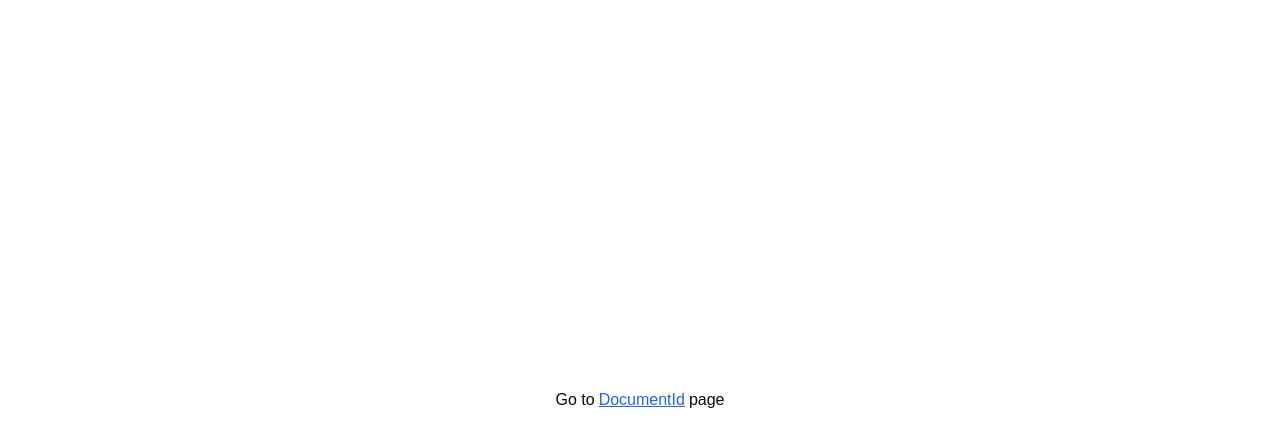
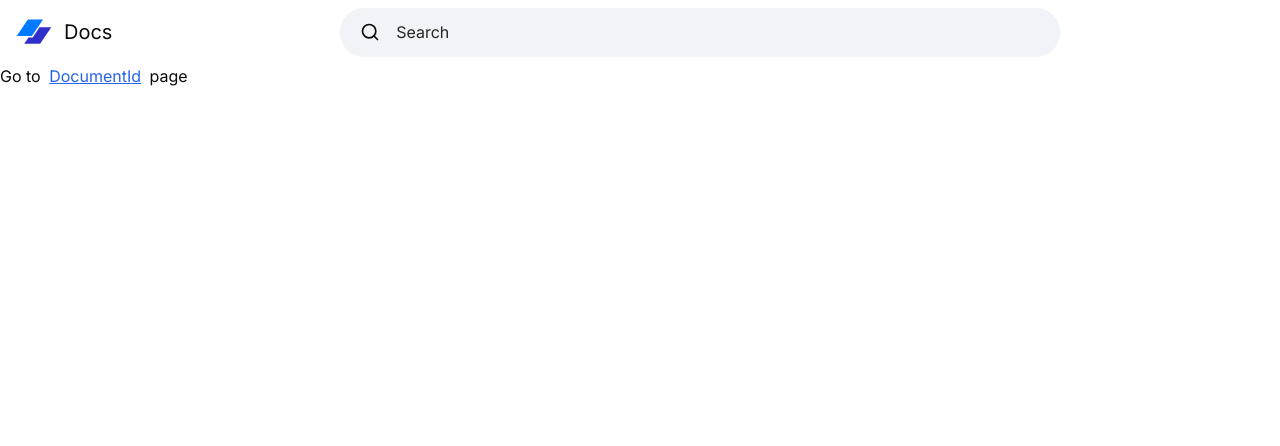
Before and after one commit to Sofiane-Bahmed/google-docs-clone, a Next.js app: page / in a window 1280 px wide. Shown: the top 446 px of the page. Built offline with nearby package versions, Linux system fonts and the light colour scheme.

Commit message:
feat(home-page-navbar): refactor folder structure and implement navbar
- Rename and reorganize folders for better clarity
- Implement home page navbar with search component

```diff
--- /dev/null
+++ b/src/app/(home)/components/navbar.tsx
@@ -0,0 +1,20 @@
+import Link from "next/link"
+import Image from "next/image"
+
+import { SearchInput } from "./search-input";
+
+export const Navbar = () => {
+
+    return (
+        <nav className="flex items-center justify-between h-full w-full ">
+            <div className="flex gap-3 items-center shrink-0 pr-6 ">
+                <Link href="/">
+                    <Image src="/logo.svg" alt="logo" height={36} width={36} />
+                </Link>
+                <h3 className="text-xl ">Docs</h3>
+            </div>
+            <SearchInput />
+            <div/>
+        </nav>
+    );
+};
--- /dev/null
+++ b/src/app/(home)/components/search-input.tsx
@@ -0,0 +1,57 @@
+"use client";
+
+import { SearchIcon, XIcon } from "lucide-react";
+import { useRef, useState } from "react";
+
+import { Button } from "@/components/ui/button";
+import { Input } from "@/components/ui/input";
+
+export const SearchInput = () => {
+    const [value, setValue] = useState("");
+
+    const inputRef = useRef<HTMLInputElement>(null);
+
+    const handleChange = (e: React.ChangeEvent<HTMLInputElement>) => {
+        setValue(e.target.value);
+    };
+
+    const handleClear = () => {
+        setValue("");
+        inputRef.current?.blur();
+    };
+
+    return (
+        <div className="flex-1 flex items-center justify-center">
+            <form
+                className="relative max-w-[720px] w-full"
+            >
+                <Input
+                    value={value}
+                    onChange={handleChange}
+                    ref={inputRef}
+                    placeholder="Search"
+                    className="md:text-base placeholder:text-neutral-800 px-14 w-full border-none focus-visible:shadow-[0_1px_1px_0_rgba(65,69,73,.3),0_1px_3px_1px_rgba(65,69,73,.15)] bg-[#F0F4F9] rounded-full h-[48px] focus-visible:ring-0 focus:bg-white"
+                />
+                <Button
+                    type="submit"
+                    variant="ghost"
+                    size="icon"
+                    className="absolute left-3 top-1/2 -translate-y-1/2 [&_svg]:size-5 rounded-full"
+                >
+                    <SearchIcon />
+                </Button>
+                {value && (
+                    <Button
+                        onClick={handleClear}
+                        type="button"
+                        variant="ghost"
+                        size="icon"
+                        className="absolute right-3 top-1/2 -translate-y-1/2 [&_svg]:size-5 rounded-full"
+                    >
+                        <XIcon />
+                    </Button>
+                )}
+            </form>
+        </div>
+    );
+};
--- a/src/app/page.tsx
+++ b/src/app/(home)/page.tsx
@@ -1,5 +1,7 @@
 import React from 'react'
 import Link from 'next/link'
+
+import { Navbar } from './components/navbar'
 
 const Home = async ({
   params,
@@ -9,8 +11,13 @@ const Home = async ({
 
   const id = (await params).documentId
   return (
-    <div className='flex justify-center items-center min-h-screen '>
+    <div className='flex flex-col min-h-screen'>
+      <div className='fixed top-0 left-0 right-0 z-10 h-16 bg-white p-4'>
+        <Navbar />
+      </div>
+      <div className='mt-16'>
         Go to <Link className='text-blue-600 underline px-1' href={`/documents/${id}`}>DocumentId</Link> page
+      </div>
     </div>
   )
 }
--- a/src/app/documents/[documentId]/Editor.tsx
+++ b/src/app/documents/[documentId]/Editor.tsx
@@ -21,7 +21,7 @@ import ImageResize from "tiptap-extension-resize-image"
 import { useEditorStore } from '@/store/use-editor-store'
 import { FontSizeExtension } from "@/extensions/font-size"
 import { lineHeightExtension } from '@/extensions/line-height'
-import { Ruler } from "./ruler/Ruler"
+import { Ruler } from "./ruler"
 
 export const Editor = () => {
   const { setEditor } = useEditorStore()
--- a/src/app/documents/[documentId]/navbar/Navbar.tsx
+++ b/src/app/documents/[documentId]/navbar/index.tsx
@@ -1,8 +1,8 @@
 import Image from "next/image"
 import Link from "next/link";
 
-import { DocumentInput } from "./Document-input";
-import { MenuBar } from "./Menu-bar";
+import { DocumentInput } from "./document-input";
+import { MenuBar } from "./menu-bar";
 
 export const Navbar = () => {
     return (
--- a/src/app/documents/[documentId]/page.tsx
+++ b/src/app/documents/[documentId]/page.tsx
@@ -1,6 +1,6 @@
-import { Editor } from "./Editor"
-import { Navbar } from "./navbar/Navbar"
-import { ToolBar } from "./tool-bar/ToolBar"
+import { Editor } from "./editor"
+import { Navbar } from "./navbar"
+import { ToolBar } from "./tool-bar"
 
 interface DocumentIdPageProps {
     params: Promise<{ documentId: string }>
--- a/src/app/documents/[documentId]/ruler/Ruler.tsx
+++ b/src/app/documents/[documentId]/ruler/index.tsx
@@ -1,7 +1,7 @@
 
 import { useRef, useState } from "react";
 
-import { Marker } from "./Marker"
+import { Marker } from "./marker"
 
 const markers = Array.from({ length: 83 }, (_, i) => i);
 
--- a/src/app/layout.tsx
+++ b/src/app/layout.tsx
@@ -1,20 +1,13 @@
 import type { Metadata } from "next";
-import localFont from "next/font/local";
+import { Inter } from "next/font/google"
 import "./globals.css";
 
-const geistSans = localFont({
-  src: "./fonts/GeistVF.woff",
-  variable: "--font-geist-sans",
-  weight: "100 900",
-});
-const geistMono = localFont({
-  src: "./fonts/GeistMonoVF.woff",
-  variable: "--font-geist-mono",
-  weight: "100 900",
+const inter = Inter({
+  subsets: ["latin"]
 });
 
 export const metadata: Metadata = {
-  title: "Create Next App",
+  title: "Create Google docs clone",
   description: "Generated by create next app",
 };
 
@@ -26,7 +19,7 @@ export default function RootLayout({
   return (
     <html lang="en">
       <body
-        className={`${geistSans.variable} ${geistMono.variable} antialiased`}
+        className={inter.className}
       >
         {children}
       </body>
```
Also changed, not shown: src/app/documents/[documentId]/tool-bar/index.tsx (renamed from src/app/documents/[documentId]/tool-bar/ToolBar.tsx, +10 -10 lines).
